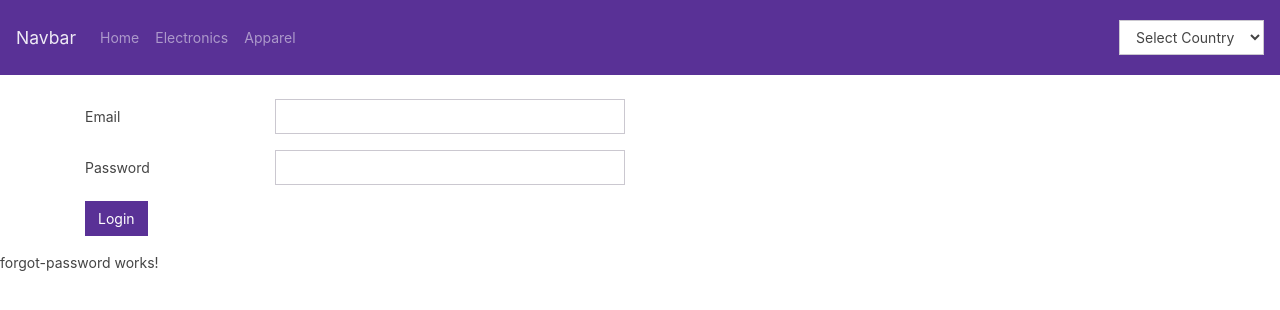
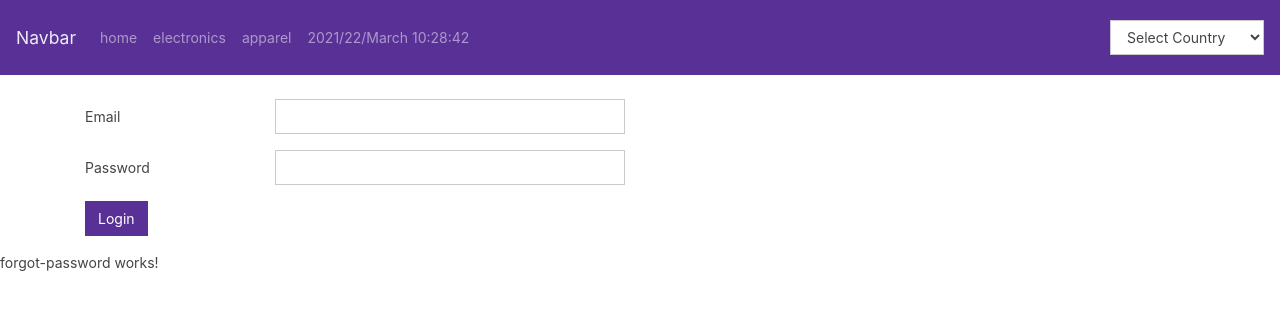
Before and after one commit to kiran-blockchain/mitel-angular, an Angular app: page / in a window 1280 px wide. Shown: the top 310 px of the page. Built offline with nearby package versions, Linux system fonts and the light colour scheme.

Commit message:
Added code

```diff
--- a/src/app/header/header.html
+++ b/src/app/header/header.html
@@ -6,16 +6,17 @@
 
     <div class="collapse navbar-collapse" id="navbarColor01">
       <ul class="navbar-nav mr-auto">
-
         <li class="nav-item" *ngFor ="let i of navItems">
-          <a class="nav-link" href="#">{{i}}</a>
+          <a class="nav-link" href="#">{{i|lowercase}}</a>
         </li>
-
+        <li class="nav-item">
+            <a class="nav-link" href="#">{{date|date:'yyyy/dd/MMMM hh:mm:ss'}}</a>
+          </li>
       </ul>
       <form class="form-inline my-2 my-lg-0">
        <select class="form-control">
            <option>Select Country</option>
-         <option *ngFor="let c of countries">{{c.name}}</option>
+         <option *ngFor="let c of countries">{{c.name|uppercase}}</option>
        </select>
       </form>
     </div>
--- a/src/app/header/header.ts
+++ b/src/app/header/header.ts
@@ -14,5 +14,6 @@ export class HeaderComponent {
         { name: "United States", id: "USA" }]
 
 
-    navItems = ["Home", "Electronics", "Apparel"]
+    navItems = ["Home", "Electronics", "Apparel"];
+    date = new Date().toString();
 }
```
